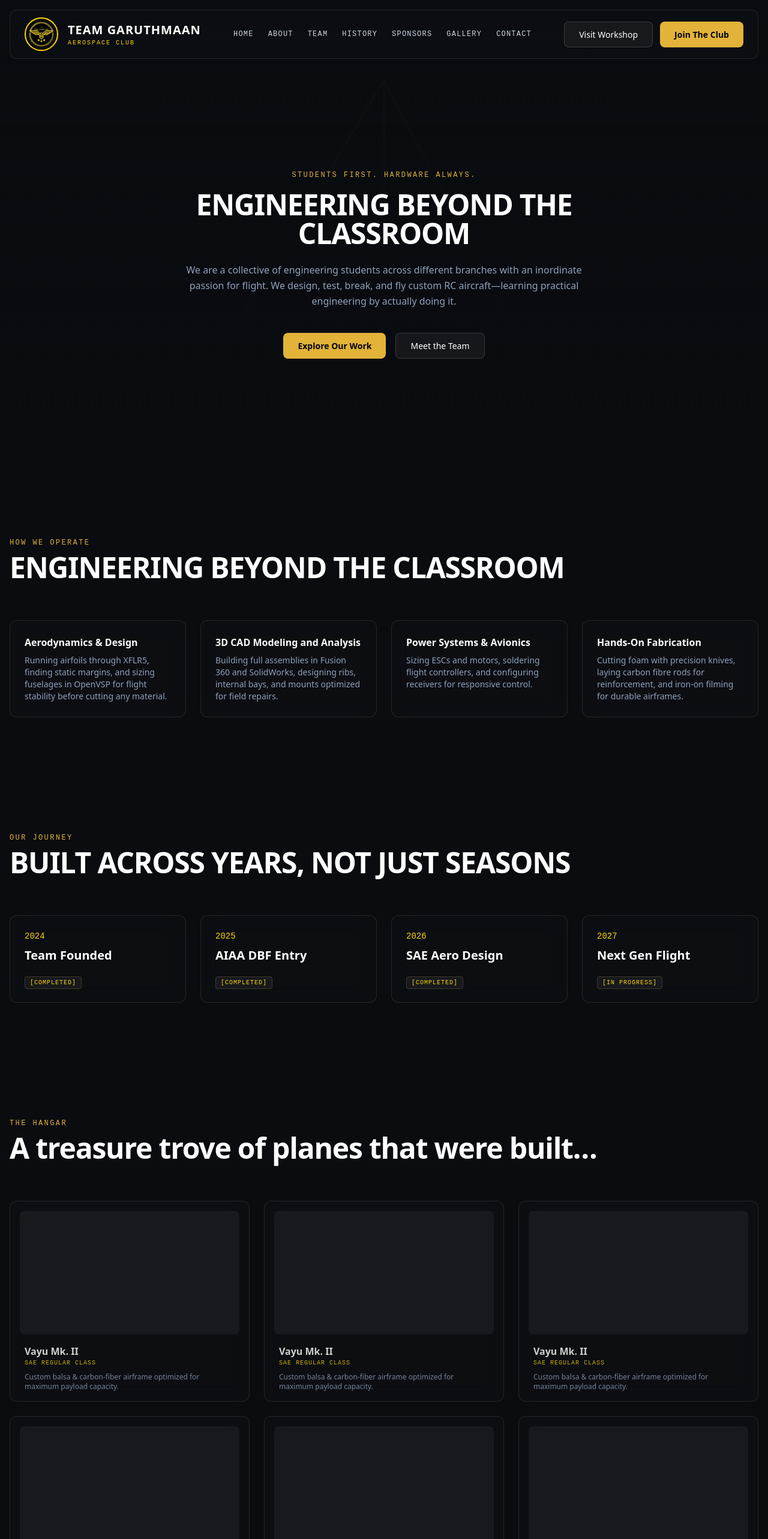
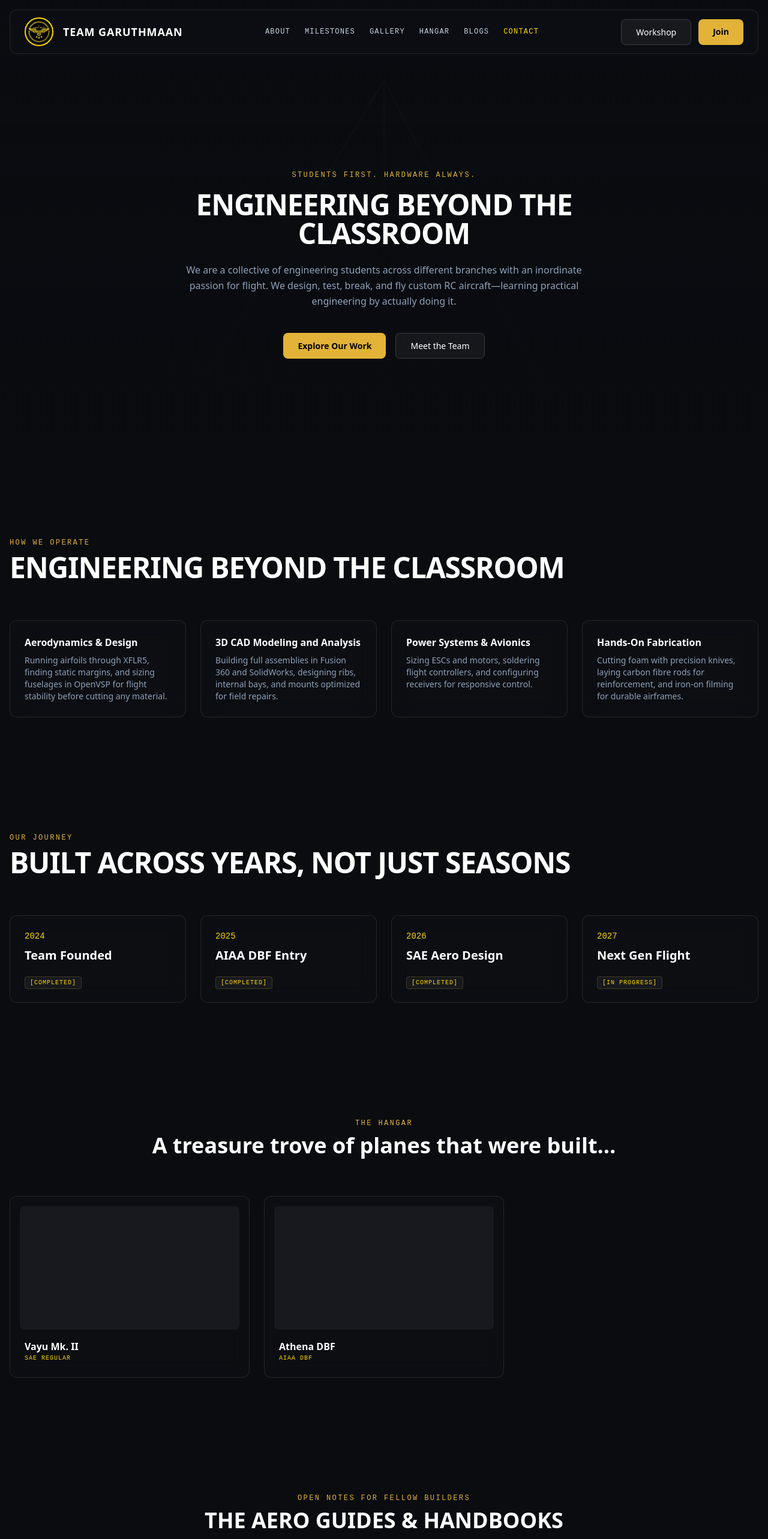
Before and after one commit to Preranask17/garuthmaan, a Next.js app: page / in a window 1280 px wide. Shown: the top 2566 px of the page at 60% size. Built offline with nearby package versions, Linux system fonts and the light colour scheme.

Commit message:
Made full website 100% responsive with functional modals, mobile menu, and button links

```diff
--- a/src/app/page.tsx
+++ b/src/app/page.tsx
@@ -6,6 +6,7 @@ import Milestones from '@/components/Milestones';
 import Hangar from '@/components/Hangar';
 import Blogs from '@/components/Blogs';
 import Contact from '@/components/Contact';
+import Footer from '@/components/Footer';
 
 export default function Home() {
   return (
@@ -19,6 +20,7 @@ export default function Home() {
         <Hangar/>
         <Blogs/>
         <Contact/>
+        <Footer/>
       </div>
     </main>
   );
--- a/src/components/Contact.tsx
+++ b/src/components/Contact.tsx
@@ -1,44 +1,46 @@
 "use client";
 
-import React from "react";
-import { motion } from "framer-motion";
+import React, { useState } from "react";
+import { motion, AnimatePresence } from "framer-motion";
+
+const joinInterests = ["CAD", "Aerodynamics", "Electronics", "Flying"];
 
 export default function Contact() {
+  const [modal, setModal] = useState<"join" | "sponsor" | null>(null);
+
   return (
     <section id="contact" className="py-24 px-4 max-w-7xl mx-auto">
       <div className="eyebrow text-center mb-2">NO EXPERIENCE REQUIRED. JUST CURIOSITY.</div>
       <h2 className="text-3xl sm:text-4xl font-bold text-white text-center mb-16">GET IN THE WORKSHOP</h2>
 
-      {/* 2-Column Grid */}
-      <div className="grid md:grid-cols-2 gap-8 mb-8">
-        <div className="glass-panel p-8">
-          <h3 className="text-xl font-bold text-white mb-4">Join The Team</h3>
-          <p className="text-slate-400 text-sm leading-relaxed">You don't need to be a cad expert or an electronics geek (but if you are, great!). As long as you have an open mind and are willing to learn, you have a place at our fabrication table.</p>
+      <div className="grid md:grid-cols-2 gap-6 mb-8 max-w-4xl mx-auto">
+        <div className="glass-panel p-6 rounded-lg flex flex-col">
+          <h3 className="text-lg font-bold text-white mb-2">Join The Team</h3>
+          <p className="text-xs text-gray-300 leading-relaxed mb-4 flex-grow">You don't need to be a cad expert or an electronics geek. As long as you have an open mind and are willing to learn, you have a place at our fabrication table.</p>
+          <button onClick={() => setModal("join")} className="border border-white/20 bg-white/5 text-gray-300 text-xs font-mono font-semibold px-4 py-2 rounded-md transition-all duration-300 hover:border-[#FFD700] hover:bg-[#FFD700] hover:text-black self-start">Join The Team</button>
         </div>
-        <div className="glass-panel p-8">
-          <h3 className="text-xl font-bold text-white mb-4">Sponsors & Partners</h3>
-          <p className="text-slate-400 text-sm leading-relaxed">Support directly fuels student projects, tools, and workshop materials. Partner with students who practice real engineering every day, just for the love of it.</p>
+        <div className="glass-panel p-6 rounded-lg flex flex-col">
+          <h3 className="text-lg font-bold text-white mb-2">Sponsors & Partners</h3>
+          <p className="text-xs text-gray-300 leading-relaxed mb-4 flex-grow">Support directly fuels student projects, tools, and workshop materials. Partner with students who practice real engineering every day.</p>
+          <button onClick={() => setModal("sponsor")} className="border border-white/20 bg-white/5 text-gray-300 text-xs font-mono font-semibold px-4 py-2 rounded-md transition-all duration-300 hover:border-[#FFD700] hover:bg-[#FFD700] hover:text-black self-start">Become a Sponsor</button>
         </div>
       </div>
 
-      {/* Direct Contact Bar */}
-      <div className="glass-panel p-8 mb-16">
-        <div className="flex flex-col md:flex-row justify-between items-center gap-6">
-          <div>
-            <span className="text-sm text-slate-400">Email: </span>
-            <a href="mailto:teamgaruthmaam@jyothyit.ac.in" className="text-[#FFD700] hover:underline font-bold">teamgaruthmaam@jyothyit.ac.in</a>
-          </div>
-          <div className="text-sm text-slate-400">
-            Harshini Priya V: <span className="text-white">+91 99808 55637</span> |
-            Achutha A Kaddi: <span className="text-white"> +91 81975 96655</span>
-          </div>
-        </div>
-      </div>
-
-      {/* Bottom Bar */}
-      <div className="border-t border-white/10 pt-8 text-center">
-        <p className="text-slate-500 text-xs tracking-widest uppercase">© TEAM GARUTHMAAN — AEROSPACE CLUB. ALL RIGHTS RESERVED.</p>
-      </div>
+      <AnimatePresence>
+        {modal && (
+          <motion.div initial={{ opacity: 0 }} animate={{ opacity: 1 }} exit={{ opacity: 0 }} className="fixed inset-0 z-50 flex items-center justify-center p-4 bg-[#0A0C10]/90 backdrop-blur-2xl" onClick={() => setModal(null)}>
+            <motion.div className="glass-panel p-8 max-w-md w-full" onClick={e => e.stopPropagation()}>
+              <h3 className="text-xl font-bold mb-4">{modal === "join" ? "Join Application" : "Sponsorship Inquiry"}</h3>
+              <form className="space-y-4">
+                <input placeholder="Name" className="w-full bg-white/5 p-2 rounded" />
+                <input placeholder="Email" className="w-full bg-white/5 p-2 rounded" />
+                {modal === "join" && <select className="w-full bg-white/5 p-2 rounded">{joinInterests.map(i => <option key={i}>{i}</option>)}</select>}
+                <a href={`mailto:teamgaruthmaam@jyothyit.ac.in`} className="btn-gold block text-center">Submit</a>
+              </form>
+            </motion.div>
+          </motion.div>
+        )}
+      </AnimatePresence>
     </section>
   );
 }
--- a/src/components/Footer.tsx
+++ b/src/components/Footer.tsx
@@ -1,4 +1,67 @@
 "use client";
+
 import React from "react";
-const Footer = () => <footer className="py-12 text-center text-slate-500">© Team Garuthmaan</footer>;
-export default Footer;
+
+export default function Footer() {
+  return (
+    <footer className="border-t border-white/10 bg-[#0A0C10] py-16 px-6">
+      <div className="max-w-7xl mx-auto grid grid-cols-1 md:grid-cols-4 gap-12">
+
+        {/* Col 1: Branding */}
+        <div>
+          <div className="flex items-center gap-3 mb-4">
+            <img src="/logo.png" alt="Logo" className="w-12 h-12 rounded-full object-cover border border-[#FFD700]" />
+            <div>
+                <div className="text-white font-bold">TEAM GARUTHMAAN</div>
+                <div className="text-[10px] text-[#FFD700] font-mono tracking-widest uppercase">AEROSPACE CLUB</div>
+            </div>
+          </div>
+          <div className="text-[#FFD700] text-xs font-mono tracking-widest uppercase my-3">STUDENTS FIRST. HARDWARE ALWAYS.</div>
+          <p className="text-gray-400 text-sm max-w-xs">A student engineering collective dedicated to designing, testing, and flying custom RC aircraft.</p>
+        </div>
+
+        {/* Col 2: Navigation */}
+        <div>
+          <h4 className="text-white font-mono text-sm uppercase font-semibold mb-4">Navigation</h4>
+          <ul className="space-y-2 text-sm text-gray-400">
+            {["About", "Milestones", "Hangar", "Blogs", "Contact"].map(link => (
+              <li key={link}><a href={`#${link.toLowerCase()}`} className="hover:text-[#FFD700] transition-colors">{link}</a></li>
+            ))}
+          </ul>
+        </div>
+
+        {/* Col 3: Resources */}
+        <div>
+          <h4 className="text-white font-mono text-sm uppercase font-semibold mb-4">Resources</h4>
+          <ul className="space-y-2 text-sm text-gray-400">
+            {["Aero Guides & Handbooks", "XFLR5 Analysis Notes", "CAD Assemblies", "Flight Checklists"].map(res => (
+              <li key={res}><a href="#" className="hover:text-[#FFD700] transition-colors">{res}</a></li>
+            ))}
+          </ul>
+        </div>
+
+        {/* Col 4: Contact */}
+        <div>
+          <h4 className="text-white font-mono text-sm uppercase font-semibold mb-4">Contact</h4>
+          <a href="mailto:teamgaruthmaam@jyothyit.ac.in" className="font-mono text-sm text-[#FFD700] hover:underline block mb-2">teamgaruthmaam@jyothyit.ac.in</a>
+          <div className="text-sm text-gray-400 space-y-1 mb-4">
+            <p>Harshini Priya V: +91 99808 55637</p>
+            <p>Achutha A Kaddi: +91 81975 96655</p>
+            <p className="text-xs pt-2">Jyothy Institute of Technology, Bangalore, Karnataka.</p>
+          </div>
+          <div className="flex gap-2">
+            {["INSTAGRAM", "LINKEDIN", "YOUTUBE"].map(social => (
+              <a key={social} href="#" className="border border-white/10 px-3 py-1 text-xs font-mono text-gray-400 hover:border-[#FFD700] hover:text-[#FFD700] transition-all rounded">{social}</a>
+            ))}
+          </div>
+        </div>
+      </div>
+
+      {/* Copyright Bar */}
+      <div className="max-w-7xl mx-auto border-t border-white/5 mt-12 pt-8 flex justify-between items-center text-xs text-gray-500 font-mono">
+        <p>© 2026 Team Garuthmaan. All rights reserved.</p>
+        <p>Jyothy Institute of Technology</p>
+      </div>
+    </footer>
+  );
+}
--- a/src/components/Hangar.tsx
+++ b/src/components/Hangar.tsx
@@ -3,19 +3,18 @@
 import React, { useState } from "react";
 import { motion, AnimatePresence } from "framer-motion";
 
-const aircraft = Array(6).fill({
-  name: "Vayu Mk. II",
-  tag: "SAE REGULAR CLASS",
-  desc: "Custom balsa & carbon-fiber airframe optimized for maximum payload capacity."
-});
+const aircraft = [
+  { name: "Vayu Mk. II", category: "SAE REGULAR", specs: { span: "2.5m", weight: "3kg", motor: "600KV", battery: "6S 5000mAh", status: "FLIGHT READY" } },
+  { name: "Athena DBF", category: "AIAA DBF", specs: { span: "1.8m", weight: "2kg", motor: "800KV", battery: "4S 3000mAh", status: "DESIGN PHASE" } },
+];
 
 export default function Hangar() {
   const [selected, setSelected] = useState<number | null>(null);
 
   return (
     <section id="hangar" className="py-24 px-4 max-w-7xl mx-auto">
-      <div className="eyebrow mb-2">THE HANGAR</div>
-      <h3 className="text-3xl sm:text-5xl font-bold tracking-tight text-white mb-16">A treasure trove of planes that were built…</h3>
+      <div className="eyebrow mb-2 text-center">THE HANGAR</div>
+      <h3 className="text-3xl sm:text-4xl font-bold text-white text-center mb-16">A treasure trove of planes that were built…</h3>
 
       <div className="grid grid-cols-1 sm:grid-cols-2 lg:grid-cols-3 gap-6">
         {aircraft.map((item, i) => (
@@ -26,15 +25,10 @@ export default function Hangar() {
             onClick={() => setSelected(i)}
           >
             <div className="aspect-video bg-white/5 rounded-lg mb-4" />
-            <motion.div
-              initial={{ opacity: 0.8, y: 0 }}
-              whileHover={{ opacity: 1, y: -4 }}
-              className="px-2"
-            >
+            <div className="px-2">
               <h4 className="font-bold text-white group-hover:text-[#FFD700] transition-colors">{item.name}</h4>
-              <p className="text-[#FFD700] text-[10px] uppercase font-mono tracking-widest mb-2">{item.tag}</p>
-              <p className="text-slate-400 text-xs">{item.desc}</p>
-            </motion.div>
+              <p className="text-[#FFD700] text-[10px] uppercase font-mono tracking-widest mb-2">{item.category}</p>
+            </div>
           </motion.div>
         ))}
       </div>
@@ -43,12 +37,15 @@ export default function Hangar() {
         {selected !== null && (
           <motion.div
             initial={{ opacity: 0 }} animate={{ opacity: 1 }} exit={{ opacity: 0 }}
-            className="fixed inset-0 z-50 flex items-center justify-center p-4 bg-black/80 backdrop-blur-sm"
+            className="fixed inset-0 z-50 flex items-center justify-center p-4 bg-[#0A0C10]/90 backdrop-blur-2xl"
             onClick={() => setSelected(null)}
           >
-            <motion.div className="glass-panel p-12 max-w-2xl w-full" onClick={e => e.stopPropagation()}>
-              <h3 className="text-2xl font-bold mb-4">{aircraft[selected].name}</h3>
-              <p className="text-slate-400">Detailed build specifications go here...</p>
+            <motion.div className="glass-panel p-8 max-w-xl w-full border border-white/15" onClick={e => e.stopPropagation()}>
+              <h3 className="text-2xl font-bold mb-6">{aircraft[selected].name}</h3>
+              <div className="grid grid-cols-2 gap-4 text-sm mb-6">
+                {Object.entries(aircraft[selected].specs).map(([k,v]) => <div key={k}><span className="text-slate-400 capitalize">{k}:</span> {v}</div>)}
+              </div>
+              <button className="btn-glass" onClick={() => setSelected(null)}>Close</button>
             </motion.div>
           </motion.div>
         )}
--- a/src/components/Header.tsx
+++ b/src/components/Header.tsx
@@ -1,48 +1,88 @@
 "use client";
 
-import React from "react";
-import { motion } from "framer-motion";
+import React, { useState, useEffect } from "react";
+import { motion, AnimatePresence } from "framer-motion";
+import { Menu, X } from "lucide-react";
 
-const navItems = ["Home", "About", "Team", "History", "Sponsors", "Gallery", "Contact"];
+const navItems = [
+  { name: "About", href: "#about" },
+  { name: "Milestones", href: "#milestones" },
+  { name: "Gallery", href: "#gallery" },
+  { name: "Hangar", href: "#hangar" },
+  { name: "Blogs", href: "#blogs" },
+  { name: "Contact", href: "#contact" },
+];
 
 export default function Header() {
+  const [isOpen, setIsOpen] = useState(false);
+  const [activeSection, setActiveSection] = useState("");
+
+  useEffect(() => {
+    const handleScroll = () => {
+      const sections = navItems.map(item => item.href.substring(1));
+      for (const section of sections) {
+        const element = document.getElementById(section);
+        if (element) {
+          const rect = element.getBoundingClientRect();
+          if (rect.top >= 0 && rect.top <= 300) {
+            setActiveSection(section);
+            break;
+          }
+        }
+      }
+    };
+    window.addEventListener("scroll", handleScroll);
+    return () => window.removeEventListener("scroll", handleScroll);
+  }, []);
+
   return (
     <header className="fixed top-0 left-0 right-0 z-50 p-4">
       <nav className="glass-panel px-6 py-3 flex items-center justify-between max-w-7xl mx-auto rounded-2xl">
-        {/* Branding Area (Left) */}
         <div className="flex items-center gap-4">
-          <img
-            src="/logo.png"
-            alt="Team Garuthmaan Logo"
-            className="w-14 h-14 rounded-full object-cover border-2 border-[#FFD700]"
-          />
+          <img src="/logo.png" alt="Logo" className="w-12 h-12 rounded-full object-cover border-2 border-[#FFD700]" />
           <div className="flex flex-col">
-            <span className="font-bold text-lg sm:text-xl tracking-wider text-white">TEAM GARUTHMAAN</span>
-            <span className="text-[10px] font-mono tracking-[0.2em] text-[#FFD700]">AEROSPACE CLUB</span>
+            <span className="font-bold text-lg tracking-wider text-white">TEAM GARUTHMAAN</span>
           </div>
         </div>
 
-        {/* Navigation (Center) */}
-        <div className="flex gap-6">
+        {/* Desktop Nav */}
+        <div className="hidden md:flex gap-6">
           {navItems.map(item => (
-            <motion.a
-              key={item}
-              href={`#${item.toLowerCase()}`}
-              whileHover={{ scale: 1.05, color: "#FFD700" }}
-              transition={{ duration: 0.2 }}
-              className="text-xs font-mono tracking-widest text-slate-300 hover:text-[#FFD700] uppercase transition-colors"
+            <a
+              key={item.name}
+              href={item.href}
+              className={`text-xs font-mono tracking-widest uppercase transition-colors ${activeSection === item.href.substring(1) ? "text-[#FFD700]" : "text-slate-300 hover:text-[#FFD700]"}`}
             >
-              {item}
-            </motion.a>
+              {item.name}
+            </a>
           ))}
         </div>
 
-        {/* Action Buttons (Right) */}
-        <div className="flex gap-3">
-          <motion.button whileHover={{ scale: 1.02 }} whileTap={{ scale: 0.98 }} className="btn-glass">Visit Workshop</motion.button>
-          <motion.button whileHover={{ scale: 1.02 }} whileTap={{ scale: 0.98 }} className="btn-gold">Join The Club</motion.button>
+        {/* Desktop Actions */}
+        <div className="hidden md:flex gap-3">
+          <a href="#contact" className="btn-glass">Workshop</a>
+          <a href="#contact" className="btn-gold">Join</a>
         </div>
+
+        {/* Mobile Toggle */}
+        <button className="md:hidden text-white" onClick={() => setIsOpen(!isOpen)}>
+          {isOpen ? <X /> : <Menu />}
+        </button>
       </nav>
+
+      {/* Mobile Drawer */}
+      <AnimatePresence>
+        {isOpen && (
+          <motion.div
+            initial={{ opacity: 0, y: -20 }} animate={{ opacity: 1, y: 0 }} exit={{ opacity: 0, y: -20 }}
+            className="md:hidden glass-panel mt-2 p-6 flex flex-col gap-4 rounded-2xl"
+          >
+            {navItems.map(item => (
+              <a key={item.name} href={item.href} onClick={() => setIsOpen(false)} className="text-white text-lg font-bold">{item.name}</a>
+            ))}
+          </motion.div>
+        )}
+      </AnimatePresence>
     </header>
   );
 }
```
